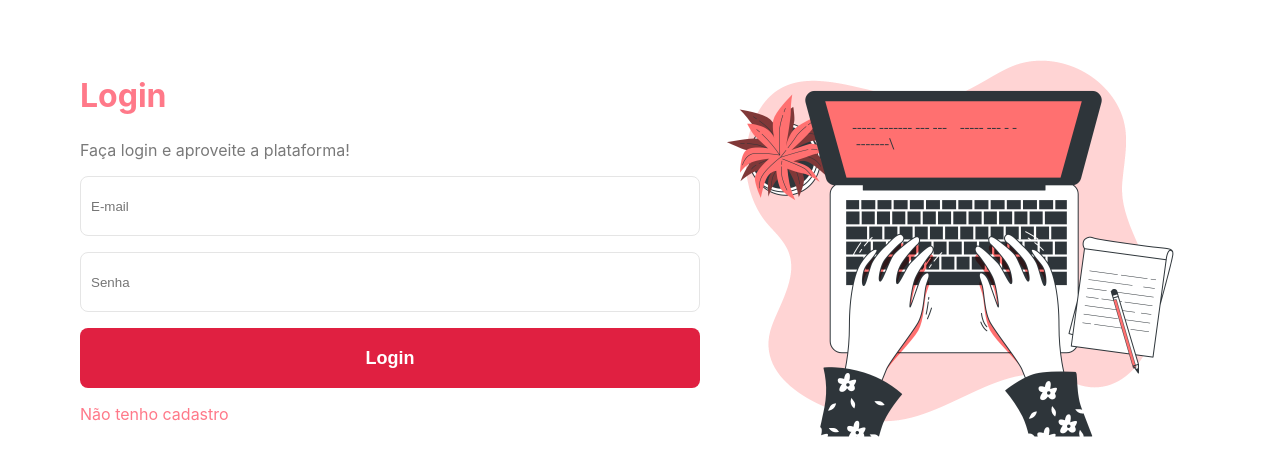
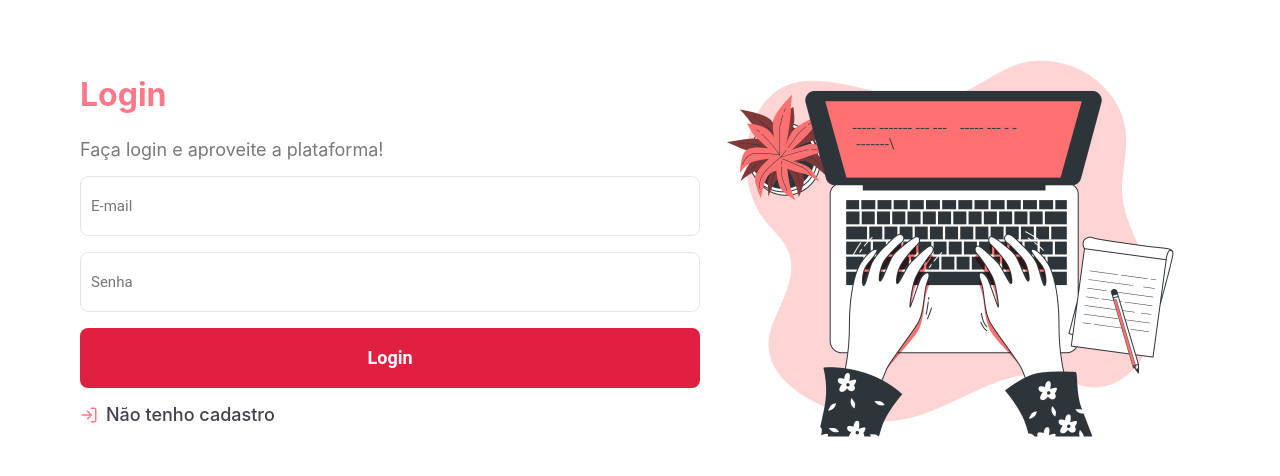
Before and after one commit to hique023/trabalho_conclusao_react, a React (Create React App) app: page / in a window 1280 px wide. Shown: the part 150-626 px from the top of the page. Built offline with nearby package versions, Linux system fonts and the light colour scheme.

Commit message:
Ajustado tela de login

```diff
--- a/package.json
+++ b/package.json
@@ -8,6 +8,7 @@
     "@testing-library/user-event": "^12.1.10",
     "react": "^17.0.1",
     "react-dom": "^17.0.1",
+    "react-icons": "^4.2.0",
     "react-scripts": "4.0.3",
     "styled-components": "^5.2.1",
     "web-vitals": "^1.0.1"
--- a/src/App.js
+++ b/src/App.js
@@ -1,5 +1,6 @@
 import styled from 'styled-components'
 import loginimg from './assets/loginpage.png'
+import { FiLogIn } from 'react-icons/fi'
 
 const Site = styled.div`
   width: 100%;
@@ -32,12 +33,18 @@ const Title = styled.h1`
 const Text = styled.p`
   margin-top: 25px;
   color: #797979;
+  font-size: 18px;
 `
 
 const Link = styled.a`
+  display: flex;
+  align-items: center;
   margin-top: 16px;
-  color: #FF7989;
+  color: #41414d;
+  font-size: 18px;
   text-decoration: none;
+  font-weight: 500;
+  transition: opacity 0.2s;
 `
 
 const Loginimg = styled.img`
@@ -77,10 +84,13 @@ export default function App() {
       <Container>
         <Title>Login</Title>
         <Text>Faça login e aproveite a plataforma!</Text>
-        <Input placeholder="E-mail"></Input>
+        <Input type="email" placeholder="E-mail"></Input>
         <Input type="password" placeholder="Senha"></Input>
         <Button>Login</Button>
-        <Link href="https://www.google.com.br">Não tenho cadastro</Link>
+        <Link href="https://www.google.com.br">
+          <FiLogIn size={18} color="#FF7989" />
+          Não tenho cadastro
+        </Link>
       </Container>
       <Loginimg src={loginimg} />
     </Site>
--- a/src/index.css
+++ b/src/index.css
@@ -3,6 +3,24 @@
   padding: 0;
   outline: 0;
   box-sizing: border-box;
+}
+
+a svg {
+  margin-right: 8px;
+}
+
+button {
+  cursor: pointer;
+}
+
+button:hover {
+  filter: brightness(90%);
+}
+
+input,
+button,
+textarea {
+  font: 15px Roboto, sans-serif;
 }
 
 body {
```
Also changed, not shown: 2 other files (tests, documents, lock files or other folders).
